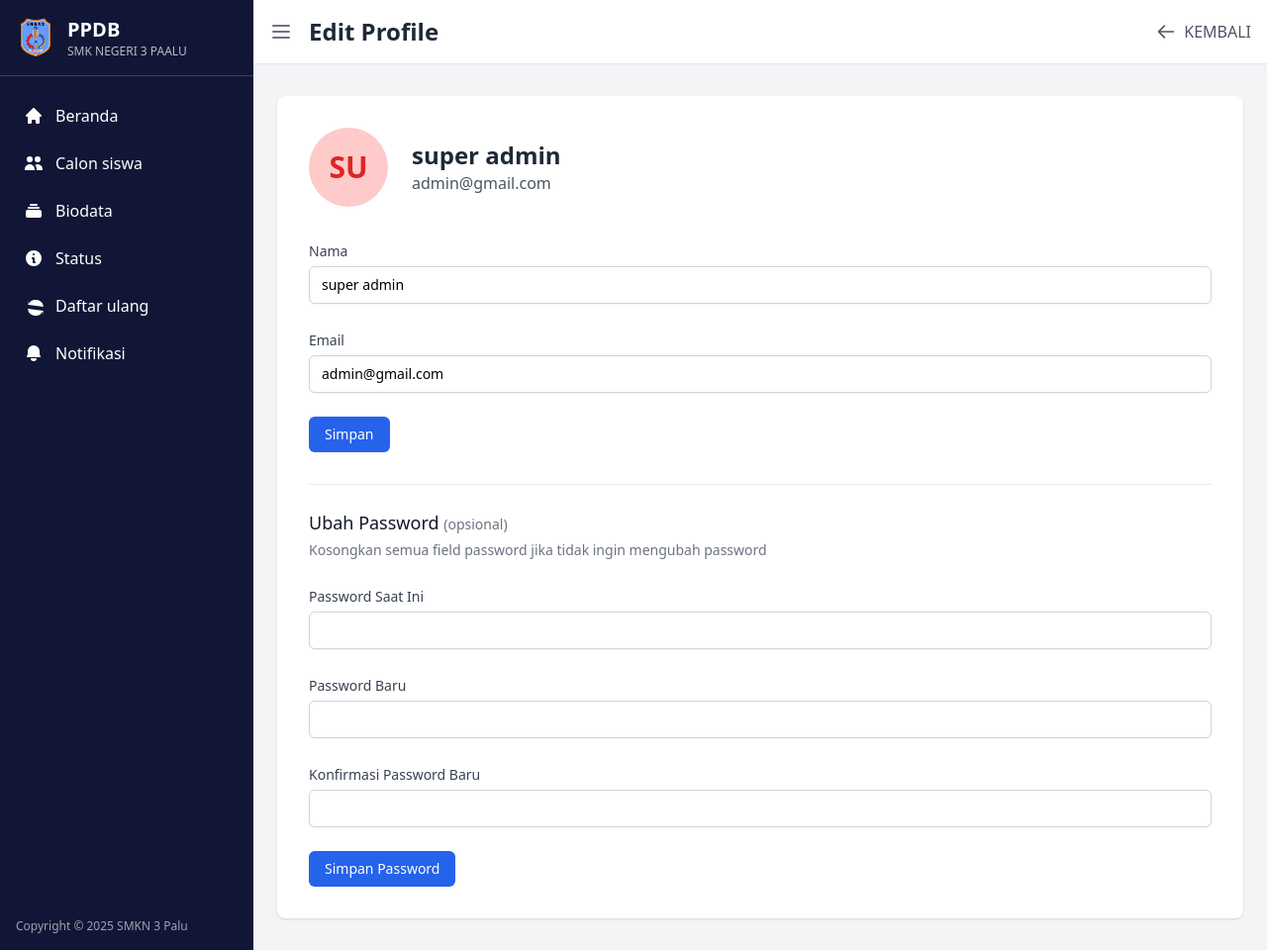
After one commit to AndiMardiansa/Aplikasi-PPBD, a Laravel app: page /user/profile in a window 1280 px wide. The commit adds this page. Shown: the whole page at 99% size. Run offline with Laravel 12, Linux system fonts and the light colour scheme; a user stored in the database is signed in; data comes from the database, SQL or seed files in the repository; some libraries are stand-ins or nearby versions.

Commit message:
tambah fitur edit profile pada dashboard user

```diff
--- /dev/null
+++ b/app/Http/Controllers/UserProfileController.php
@@ -0,0 +1,52 @@
+<?php
+
+namespace App\Http\Controllers;
+
+use Illuminate\Http\Request;
+use Illuminate\Support\Facades\Auth;
+use Illuminate\Support\Facades\Hash;
+use Illuminate\Validation\Rules\Password;
+
+class UserProfileController extends Controller
+{
+    public function edit()
+    {
+        return view('user.profile.edit', [
+            'user' => Auth::user(),
+        ]);
+    }
+
+    public function update(Request $request)
+    {
+        $user = Auth::user();
+
+        $validated = $request->validate([
+            'name' => ['required', 'string', 'max:255'],
+            'email' => ['required', 'string', 'email', 'max:255', 'unique:users,email,' . $user->id],
+        ]);
+
+        $user->fill($validated);
+
+        if ($user->isDirty('email')) {
+            $user->email_verified_at = null;
+        }
+
+        $user->save();
+
+        return redirect()->route('user.profile.edit')->with('status', 'profile-updated');
+    }
+
+    public function updatePassword(Request $request)
+    {
+        $validated = $request->validate([
+            'current_password' => ['required', 'current_password'],
+            'password' => ['required', Password::defaults(), 'confirmed'],
+        ]);
+
+        Auth::user()->update([
+            'password' => Hash::make($validated['password']),
+        ]);
+
+        return redirect()->route('user.profile.edit')->with('status', 'password-updated');
+    }
+}
--- a/resources/views/ppdb/details.blade.php
+++ b/resources/views/ppdb/details.blade.php
@@ -1,4 +1,6 @@
-@extends('layouts.app')
+{{-- @extends('layouts.app') --}}
+
+@extends('layouts.dashboard')
 
 @section('title', 'Detail Pendaftaran PPDB - SMK NEGERI 3 PALU')
 
--- /dev/null
+++ b/resources/views/user/profile/edit.blade.php
@@ -0,0 +1,237 @@
+@extends('layouts.dashboard')
+
+@section('title', 'Edit Profile')
+
+@section('content')
+<div class="flex h-screen bg-gray-100">
+    <!-- Sidebar -->
+    <div class="fixed w-64 h-screen bg-[#121636] text-white">
+        <!-- Logo -->
+        <div class="p-4 flex items-center border-b border-gray-700">
+            <div class="mr-3">
+                <img src="{{ asset('img/logosmkn3palu.png') }}" alt="Logo" class="h-10 w-10">
+            </div>
+            <div>
+                <div class="text-xl font-semibold">PPDB</div>
+                <div class="text-xs opacity-70">SMK NEGERI 3 PAALU</div>
+            </div>
+        </div>
+
+        <!-- Menu Items -->
+        <nav class="flex-1 overflow-y-auto">
+            <ul class="py-4">
+                <li>
+                    <a href="{{ route('home') }}" class="flex items-center px-6 py-3 text-white hover:bg-gray-800 transition-all duration-300">
+                        <svg xmlns="http://www.w3.org/2000/svg" class="h-5 w-5 mr-3" viewBox="0 0 20 20" fill="currentColor">
+                            <path d="M10.707 2.293a1 1 0 00-1.414 0l-7 7a1 1 0 001.414 1.414L4 10.414V17a1 1 0 001 1h2a1 1 0 001-1v-2a1 1 0 011-1h2a1 1 0 011 1v2a1 1 0 001 1h2a1 1 0 001-1v-6.586l.293.293a1 1 0 001.414-1.414l-7-7z" />
+                        </svg>
+                        Beranda
+                    </a>
+                </li>
+                <li>
+                    <a href="#" class="flex items-center px-6 py-3 text-white hover:bg-gray-800 transition-all duration-300">
+                        <svg xmlns="http://www.w3.org/2000/svg" class="h-5 w-5 mr-3" viewBox="0 0 20 20" fill="currentColor">
+                            <path d="M9 6a3 3 0 11-6 0 3 3 0 016 0zM17 6a3 3 0 11-6 0 3 3 0 016 0zM12.93 17c.046-.327.07-.66.07-1a6.97 6.97 0 00-1.5-4.33A5 5 0 0119 16v1h-6.07zM6 11a5 5 0 015 5v1H1v-1a5 5 0 015-5z" />
+                        </svg>
+                        Calon siswa
+                    </a>
+                </li>
+                <li>
+                    <a href="#" class="flex items-center px-6 py-3 text-white hover:bg-gray-800 transition-all duration-300">
+                        <svg xmlns="http://www.w3.org/2000/svg" class="h-5 w-5 mr-3" viewBox="0 0 20 20" fill="currentColor">
+                            <path d="M7 3a1 1 0 000 2h6a1 1 0 100-2H7zM4 7a1 1 0 011-1h10a1 1 0 110 2H5a1 1 0 01-1-1zM2 11a2 2 0 012-2h12a2 2 0 012 2v4a2 2 0 01-2 2H4a2 2 0 01-2-2v-4z" />
+                        </svg>
+                        Biodata
+                    </a>
+                </li>
+                <li>
+                    <a href="#" class="flex items-center px-6 py-3 text-white hover:bg-gray-800 transition-all duration-300">
+                        <svg xmlns="http://www.w3.org/2000/svg" class="h-5 w-5 mr-3" viewBox="0 0 20 20" fill="currentColor">
+                            <path fill-rule="evenodd" d="M18 10a8 8 0 11-16 0 8 8 0 0116 0zm-7-4a1 1 0 11-2 0 1 1 0 012 0zM9 9a1 1 0 000 2v3a1 1 0 001 1h1a1 1 0 100-2v-3a1 1 0 00-1-1H9z" clip-rule="evenodd" />
+                        </svg>
+                        Status
+                    </a>
+                </li>
+                <li>
+                    <a href="#" class="flex items-center px-6 py-3 text-white hover:bg-gray-800 transition-all duration-300">
+                        <svg xmlns="http://www.w3.org/2000/svg" class="h-5 w-5 mr-3" viewBox="0 0 20 20" fill="currentColor">
+                            <path d="M4 4v5h.582m15.356 2A8.001 8.001 0 004.582 9m0 0H9m11 11v-5h-.581m0 0a8.003 8.003 0 01-15.357-2m15.357 2H15" />
+                        </svg>
+                        Daftar ulang
+                    </a>
+                </li>
+                <li>
+                    <a href="#" class="flex items-center px-6 py-3 text-white hover:bg-gray-800 transition-all duration-300">
+                        <svg xmlns="http://www.w3.org/2000/svg" class="h-5 w-5 mr-3" viewBox="0 0 20 20" fill="currentColor">
+                            <path d="M10 2a6 6 0 00-6 6v3.586l-.707.707A1 1 0 004 14h12a1 1 0 00.707-1.707L16 11.586V8a6 6 0 00-6-6zM10 18a3 3 0 01-3-3h6a3 3 0 01-3 3z" />
+                        </svg>
+                        Notifikasi
+                    </a>
+                </li>
+            </ul>
+        </nav>
+    </div>
+
+    <div class="absolute bottom-0 w-64 p-4 text-xs text-gray-400">
+      Copyright © 2025 SMKN 3 Palu
+  </div>
+
+    <!-- Main Content -->
+    <div class="ml-64 flex-1 flex flex-col min-h-screen">
+        <!-- Top Header -->
+        <header class="flex justify-between items-center p-4 bg-white border-b">
+            <div class="flex items-center">
+                <button class="text-gray-500 focus:outline-none">
+                    <svg class="h-6 w-6" viewBox="0 0 24 24" fill="none">
+                        <path d="M4 6H20M4 12H20M4 18H20" stroke="currentColor" stroke-width="2" stroke-linecap="round" stroke-linejoin="round"></path>
+                    </svg>
+                </button>
+                <h1 class="text-2xl font-semibold text-gray-800 ml-4">Edit Profile</h1>
+            </div>
+            <div class="flex items-center">
+                <a href="{{ route('home') }}" class="flex items-center text-gray-600 hover:text-gray-800">
+                    <svg class="w-5 h-5 mr-2" fill="none" stroke="currentColor" viewBox="0 0 24 24">
+                        <path stroke-linecap="round" stroke-linejoin="round" stroke-width="2" d="M10 19l-7-7m0 0l7-7m-7 7h18"></path>
+                    </svg>
+                    KEMBALI
+                </a>
+            </div>
+        </header>
+
+        <!-- Content -->
+        <main class="flex-1 overflow-x-hidden overflow-y-auto bg-gray-100">
+            <div class="container mx-auto px-6 py-8">
+                <div class="bg-white rounded-lg shadow overflow-hidden">
+                    <div class="p-8">
+                        <div class="flex items-center space-x-6 mb-8">
+                            <div class="bg-red-200 rounded-full w-20 h-20 flex items-center justify-center text-3xl text-red-600 font-bold">
+                                {{ strtoupper(substr(Auth::user()->name, 0, 2)) }}
+                            </div>
+                            <div>
+                                <h2 class="text-2xl font-bold text-gray-800">{{ Auth::user()->name }}</h2>
+                                <p class="text-gray-600">{{ Auth::user()->email }}</p>
+                            </div>
+                        </div>
+
+                        <div class="space-y-8">
+                            <!-- Profile Information -->
+                            <div>
+                                @if (session('status') === 'profile-updated')
+                                    <div class="mb-4 p-4 bg-green-100 text-green-700 rounded-md">
+                                        Profile berhasil diperbarui.
+                                    </div>
+                                @endif
+
+                                @if ($errors->has('name') || $errors->has('email'))
+                                    <div class="mb-4 p-4 bg-red-100 text-red-700 rounded-md">
+                                        <ul class="list-disc list-inside">
+                                            @foreach ($errors->all() as $error)
+                                                <li>{{ $error }}</li>
+                                            @endforeach
+                                        </ul>
+                                    </div>
+                                @endif
+
+                                <form method="post" action="{{ route('user.profile.update') }}">
+                                    @csrf
+                                    @method('patch')
+
+                                    <div class="grid gap-6">
+                                        <div>
+                                            <label class="text-sm font-medium text-gray-700">Nama</label>
+                                            <input type="text" name="name" value="{{ old('name', $user->name) }}"
+                                                class="mt-1 block w-full px-3 py-2 bg-white border border-gray-300 rounded-md text-sm shadow-sm focus:outline-none focus:border-sky-500 @error('name') border-red-500 @enderror">
+                                            @error('name')
+                                                <p class="mt-1 text-sm text-red-600">{{ $message }}</p>
+                                            @enderror
+                                        </div>
+
+                                        <div>
+                                            <label class="text-sm font-medium text-gray-700">Email</label>
+                                            <input type="email" name="email" value="{{ old('email', $user->email) }}"
+                                                class="mt-1 block w-full px-3 py-2 bg-white border border-gray-300 rounded-md text-sm shadow-sm focus:outline-none focus:border-sky-500 @error('email') border-red-500 @enderror">
+                                            @error('email')
+                                                <p class="mt-1 text-sm text-red-600">{{ $message }}</p>
+                                            @enderror
+                                        </div>
+                                    </div>
+
+                                    <div class="flex items-center mt-6">
+                                        <button type="submit" class="bg-blue-600 hover:bg-blue-700 text-white px-4 py-2 rounded-md text-sm font-medium focus:outline-none focus:ring-2 focus:ring-blue-500 focus:ring-offset-2">
+                                            Simpan
+                                        </button>
+                                    </div>
+                                </form>
+                            </div>
+
+                            <!-- Password Update -->
+                            <div class="pt-6 border-t border-gray-200">
+                                <h3 class="text-lg font-medium text-gray-900">
+                                    Ubah Password
+                                    <span class="text-sm font-normal text-gray-500">(opsional)</span>
+                                </h3>
+                                <p class="mt-1 text-sm text-gray-500">
+                                    Kosongkan semua field password jika tidak ingin mengubah password
+                                </p>
+
+                                @if (session('status') === 'password-updated')
+                                    <div class="mt-4 mb-4 p-4 bg-green-100 text-green-700 rounded-md">
+                                        Password berhasil diperbarui.
+                                    </div>
+                                @endif
+
+                                @if ($errors->updatePassword->any())
+                                    <div class="mt-4 mb-4 p-4 bg-red-100 text-red-700 rounded-md">
+                                        <ul class="list-disc list-inside">
+                                            @foreach ($errors->updatePassword->all() as $error)
+                                                <li>{{ $error }}</li>
+                                            @endforeach
+                                        </ul>
+                                    </div>
+                                @endif
+
+                                <form method="post" action="{{ route('user.profile.password') }}" class="mt-6">
+                                    @csrf
+                                    @method('put')
+
+                                    <div class="grid gap-6">
+                                        <div>
+                                            <label class="text-sm font-medium text-gray-700">Password Saat Ini</label>
+                                            <input type="password" name="current_password"
+                                                class="mt-1 block w-full px-3 py-2 bg-white border border-gray-300 rounded-md text-sm shadow-sm focus:outline-none focus:border-sky-500 @error('current_password', 'updatePassword') border-red-500 @enderror">
+                                            @error('current_password', 'updatePassword')
+                                                <p class="mt-1 text-sm text-red-600">{{ $message }}</p>
+                                            @enderror
+                                        </div>
+
+                                        <div>
+                                            <label class="text-sm font-medium text-gray-700">Password Baru</label>
+                                            <input type="password" name="password"
+                                                class="mt-1 block w-full px-3 py-2 bg-white border border-gray-300 rounded-md text-sm shadow-sm focus:outline-none focus:border-sky-500 @error('password', 'updatePassword') border-red-500 @enderror">
+                                            @error('password', 'updatePassword')
+                                                <p class="mt-1 text-sm text-red-600">{{ $message }}</p>
+                                            @enderror
+                                        </div>
+
+                                        <div>
+                                            <label class="text-sm font-medium text-gray-700">Konfirmasi Password Baru</label>
+                                            <input type="password" name="password_confirmation"
+                                                class="mt-1 block w-full px-3 py-2 bg-white border border-gray-300 rounded-md text-sm shadow-sm focus:outline-none focus:border-sky-500">
+                                        </div>
+                                    </div>
+
+                                    <div class="flex items-center mt-6">
+                                        <button type="submit" class="bg-blue-600 hover:bg-blue-700 text-white px-4 py-2 rounded-md text-sm font-medium focus:outline-none focus:ring-2 focus:ring-blue-500 focus:ring-offset-2">
+                                            Simpan Password
+                                        </button>
+                                    </div>
+                                </form>
+                            </div>
+                        </div>
+                    </div>
+                </div>
+            </div>
+        </main>
+    </div>
+</div>
+@endsection
--- a/routes/web.php
+++ b/routes/web.php
@@ -4,6 +4,7 @@ use App\Http\Controllers\LoginController;
 use App\Http\Controllers\PPDBController;
 use Illuminate\Support\Facades\Route;
 use App\Http\Controllers\DashboardAdminController;
+use App\Http\Controllers\UserProfileController;
 
 Route::get('/', function () {
     return view('index');
@@ -36,9 +37,10 @@ Route::middleware(['auth'])->group(function () {
     Route::post('/ppdb/register', [PPDBController::class, 'register'])->name('register.ppdb.post');
     Route::get('/ppdb/details', [PPDBController::class, 'showRegistration'])->name('ppdb.details');
 
-    // Profile routes
-    Route::get('/profile', [App\Http\Controllers\ProfileController::class, 'edit'])->name('profile.edit');
-    Route::put('/profile', [App\Http\Controllers\ProfileController::class, 'update'])->name('profile.update');
+    // User Profile routes
+    Route::get('/user/profile', [UserProfileController::class, 'edit'])->name('user.profile.edit');
+    Route::patch('/user/profile', [UserProfileController::class, 'update'])->name('user.profile.update');
+    Route::put('/user/profile/password', [UserProfileController::class, 'updatePassword'])->name('user.profile.password');
 });
 
 // Admin routes
@@ -48,7 +50,7 @@ Route::middleware(['auth'])->group(function () {
         return view('admin.dashboard');
     })->name('admin.dashboard');
 
-    // Profile routes
+    // Admin Profile routes
     Route::get('/profile', [App\Http\Controllers\ProfileController::class, 'edit'])->name('profile.edit');
     Route::put('/profile', [App\Http\Controllers\ProfileController::class, 'update'])->name('profile.update');
 });
```
Also changed, not shown: app/Http/Controllers/PPDBController.php (+30 -19 lines), resources/views/ppdb/register.blade.php (+15 -1 lines), resources/views/user/dashboard.blade.php (+17 -1 lines).
